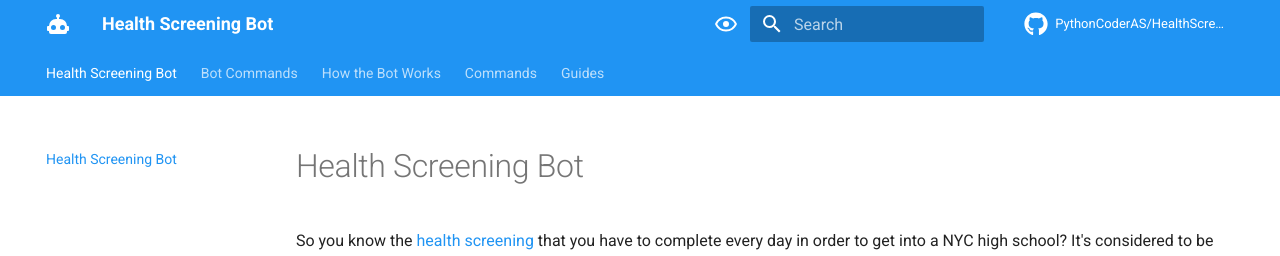
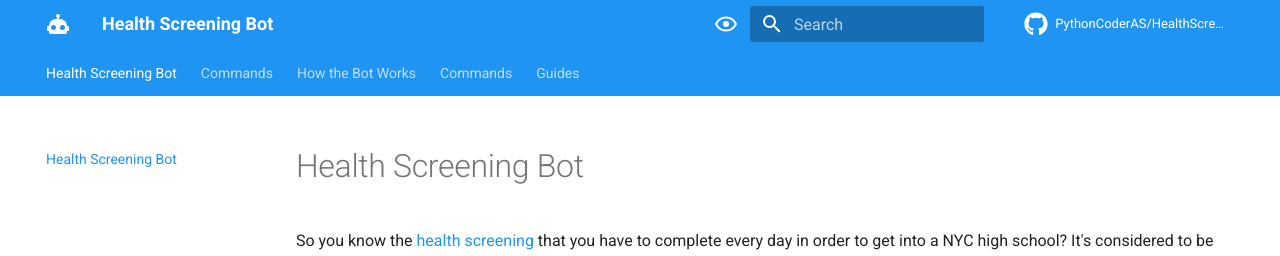
Before and after one commit to HealthScreening/HealthScreeningBot, an MkDocs documentation site: the page built from docs/docs/index.md, in a window 1280 px wide. Shown: the top 256 px of the page. Built offline with MkDocs 1.6.1 and Material for MkDocs 9.7.7, drawn with Linux system fonts in a browser that asks for light colours; comment, search, counter and statistics services are not loaded.

Commit message:
Change heading

```diff
--- a/docs/docs/commands.md
+++ b/docs/docs/commands.md
@@ -1,4 +1,4 @@
-# Bot Commands
+# Commands
 
 * [`/delete_auto`](commands/delete-auto.md)
 * [`/generate_auto`](commands/generate-auto.md)
```
